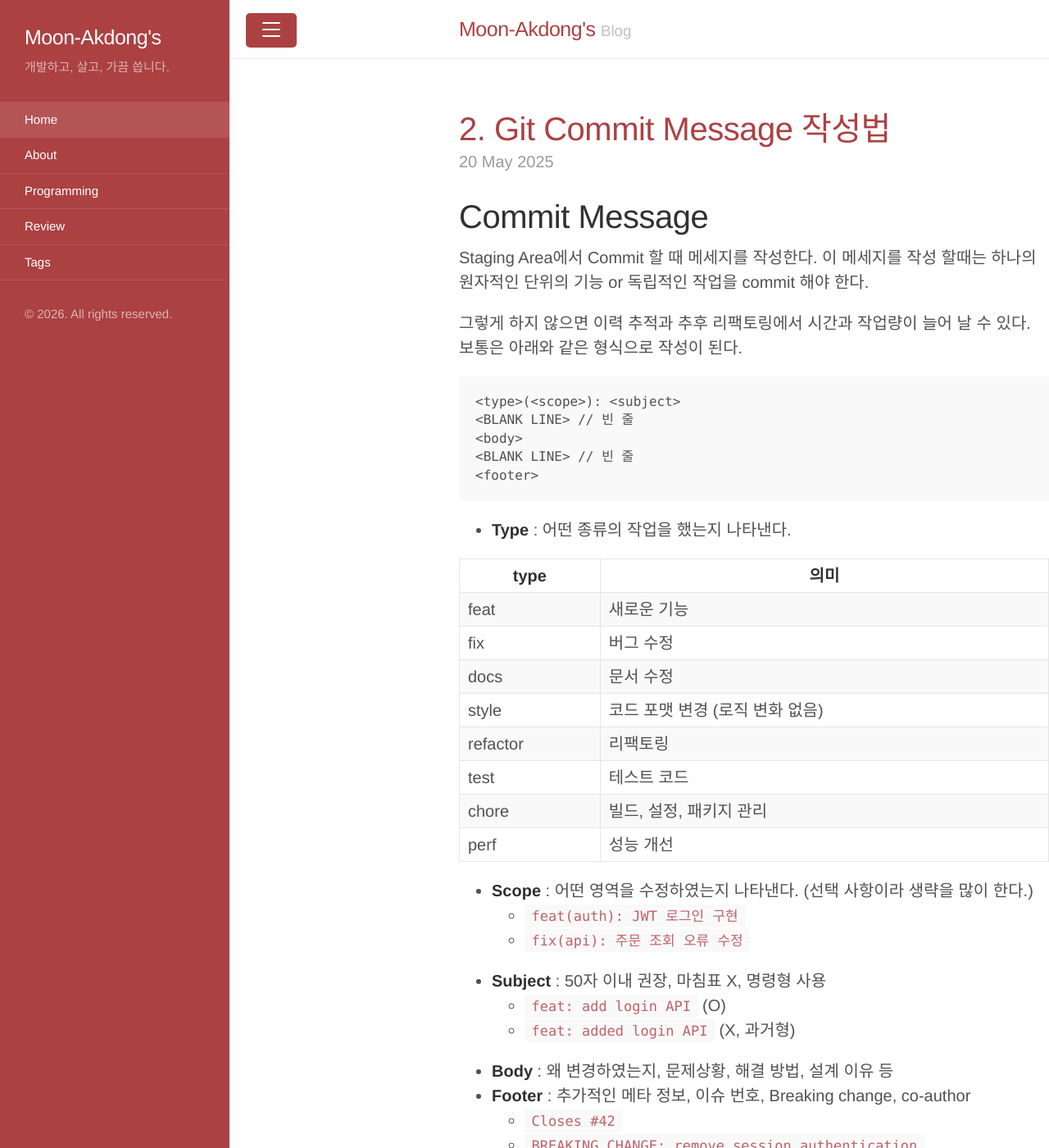
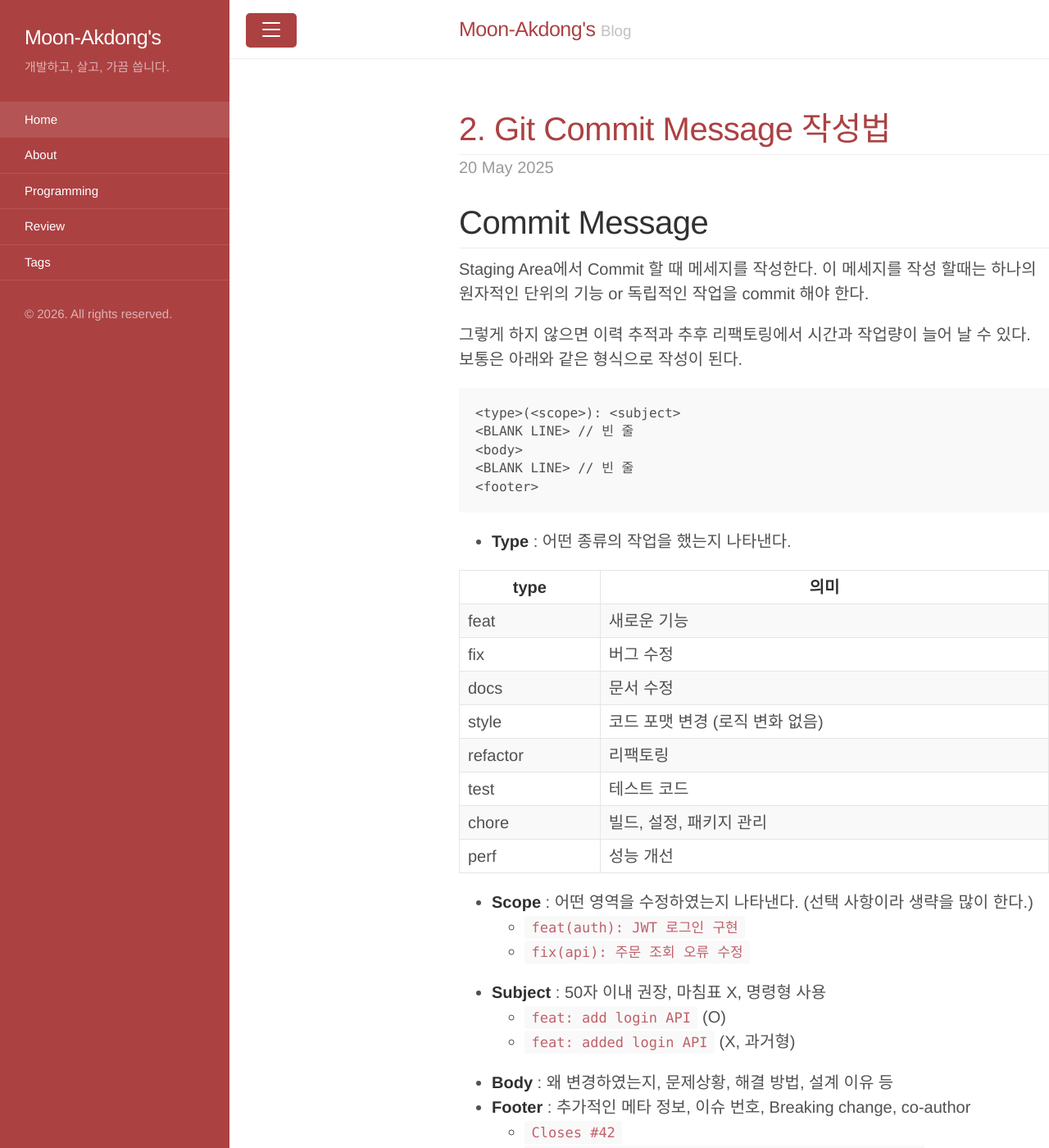
Before and after one commit to moon-akdong/moon-akdong.github.io, a Jekyll site: the page built from index.html, in a window 1280 px wide and 1400 px high. Shown: the whole window at 82% size. Built offline with Jekyll 4.4.1, drawn with Linux system fonts in a browser that asks for light colours; some web fonts are replaced; the list of posts is cut into pages by our own code.

Commit message:
Add border-bottom style to post h1 headings
Co-Authored-By: Claude Opus 4.6 <noreply@anthropic.com>

```diff
--- a/public/css/lanyon.css
+++ b/public/css/lanyon.css
@@ -656,3 +656,13 @@ a.pagination-item:hover {
   color: #268bd2;
   text-decoration: underline;
 }
+
+
+/*
+ * Post content headings
+ */
+
+.post h1 {
+  padding-bottom: .3rem;
+  border-bottom: 1px solid #eee;
+}
```
